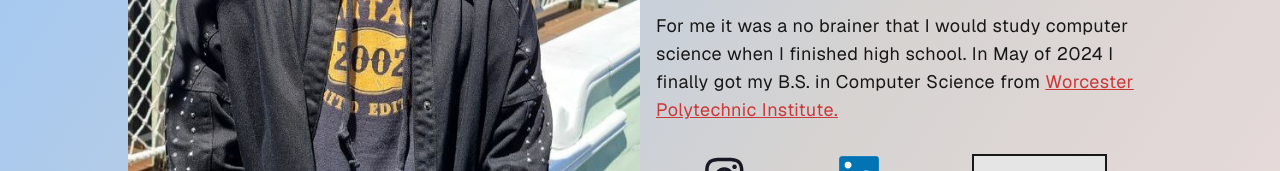
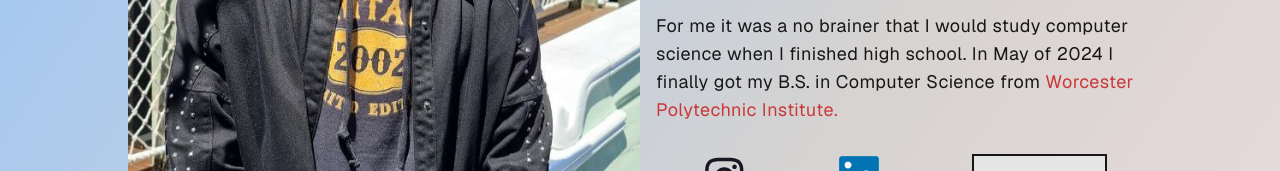
Before and after one commit to ambornstein/andrei-site, a Next.js app: page / in a window 1280 px wide. Shown: the part 536-707 px from the top of the page. Built offline with nearby package versions, Linux system fonts and the light colour scheme.

Commit message:
Link style

```diff
--- a/src/app/globals.css
+++ b/src/app/globals.css
@@ -33,7 +33,7 @@
   }
 
   .panel-link {
-    @apply w-fit py-2 px-8 ring-2 ring-[--foreground] bg-[--highlight] no-underline whitespace-nowrap
+    @apply w-fit py-2 px-8 ring-2 ring-[--foreground] bg-[--highlight] whitespace-nowrap
   }
 
   .light-grad {
@@ -75,7 +75,7 @@ body {
 }
 
 a p, a {
-  @apply underline text-[--link] hover:text-[--link-hover]
+  @apply text-[--link] hover:text-[--link-hover]
 }
 
 h1 {
@@ -95,5 +95,5 @@ p {
 }
 
 label {
-  @apply mb-2 inline-block underline underline-offset-4
+  @apply mb-2 inline-block
 }
```
